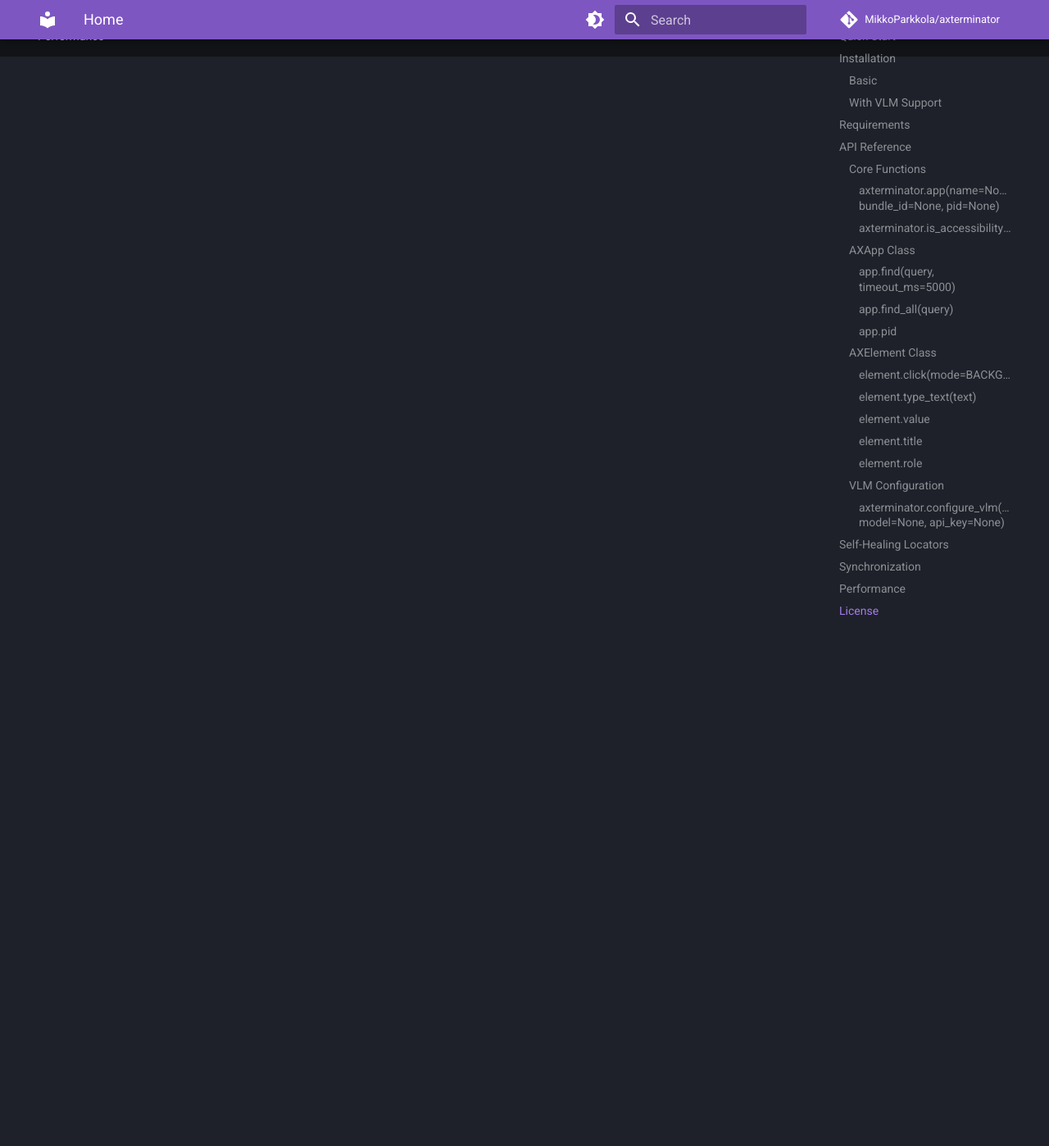
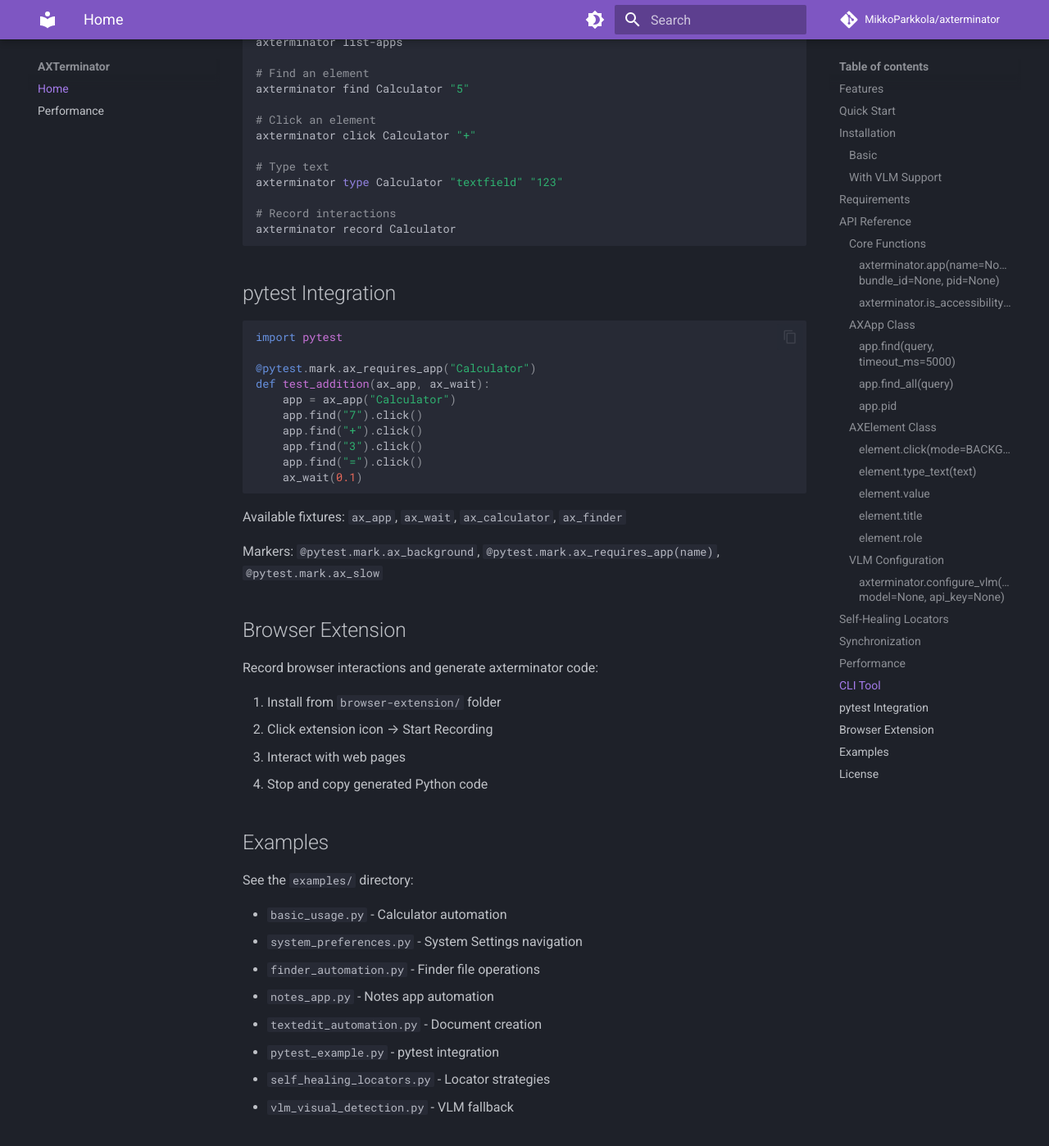
Before and after one commit to MikkoParkkola/axterminator, an MkDocs documentation site: the page built from docs/index.md, in a window 1280 px wide and 1400 px high, scrolled down 4796 px. Shown: the whole window at 82% size. Built offline with MkDocs 1.6.1 and Material for MkDocs 9.7.7, drawn with Linux system fonts in a browser that asks for light colours; comment, search, counter and statistics services are not loaded; some of the changed text lies outside the part shown.

Commit message:
Bump version to 0.3.1: Examples & Browser Extension
- Updated docs with CLI, pytest, and browser extension usage
- Includes 8 real-world example scripts
- Chrome recorder extension for web interaction capture

Co-Authored-By: Claude Opus 4.5 <noreply@anthropic.com>

````diff
--- a/Cargo.toml
+++ b/Cargo.toml
@@ -1,6 +1,6 @@
 [package]
 name = "axterminator"
-version = "0.3.0"
+version = "0.3.1"
 edition = "2021"
 authors = ["Mikko Parkkola <mikko.parkkola@iki.fi>"]
 description = "World's most superior macOS GUI testing framework with background testing"
--- a/docs/index.md
+++ b/docs/index.md
@@ -205,6 +205,69 @@ button = wait_for_element(app, "Done", timeout_ms=3000)
 | Type text | ~5ms |
 | Find element | ~10-50ms |
 
+## CLI Tool
+
+```bash
+# Check accessibility permissions
+axterminator check
+
+# List running apps
+axterminator list-apps
+
+# Find an element
+axterminator find Calculator "5"
+
+# Click an element
+axterminator click Calculator "+"
+
+# Type text
+axterminator type Calculator "textfield" "123"
+
+# Record interactions
+axterminator record Calculator
+```
+
+## pytest Integration
+
+```python
+import pytest
+
+@pytest.mark.ax_requires_app("Calculator")
+def test_addition(ax_app, ax_wait):
+    app = ax_app("Calculator")
+    app.find("7").click()
+    app.find("+").click()
+    app.find("3").click()
+    app.find("=").click()
+    ax_wait(0.1)
+```
+
+Available fixtures: `ax_app`, `ax_wait`, `ax_calculator`, `ax_finder`
+
+Markers: `@pytest.mark.ax_background`, `@pytest.mark.ax_requires_app(name)`, `@pytest.mark.ax_slow`
+
+## Browser Extension
+
+Record browser interactions and generate axterminator code:
+
+1. Install from `browser-extension/` folder
+2. Click extension icon → Start Recording
+3. Interact with web pages
+4. Stop and copy generated Python code
+
+## Examples
+
+See the `examples/` directory:
+
+- `basic_usage.py` - Calculator automation
+- `system_preferences.py` - System Settings navigation
+- `finder_automation.py` - Finder file operations
+- `notes_app.py` - Notes app automation
+- `textedit_automation.py` - Document creation
+- `pytest_example.py` - pytest integration
+- `self_healing_locators.py` - Locator strategies
+- `vlm_visual_detection.py` - VLM fallback
+
 ## License
 
 MIT OR Apache-2.0
--- a/pyproject.toml
+++ b/pyproject.toml
@@ -4,7 +4,7 @@ build-backend = "maturin"
 
 [project]
 name = "axterminator"
-version = "0.3.0"
+version = "0.3.1"
 description = "World's most superior macOS GUI testing framework with background testing"
 readme = "README.md"
 license = { text = "MIT OR Apache-2.0" }
````
